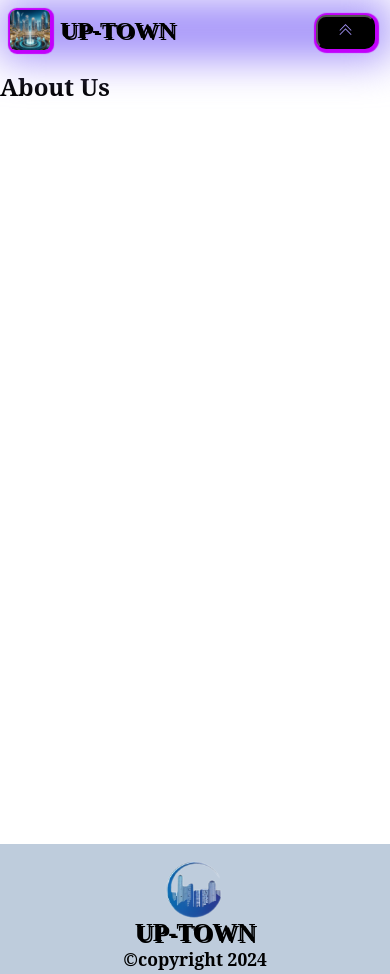
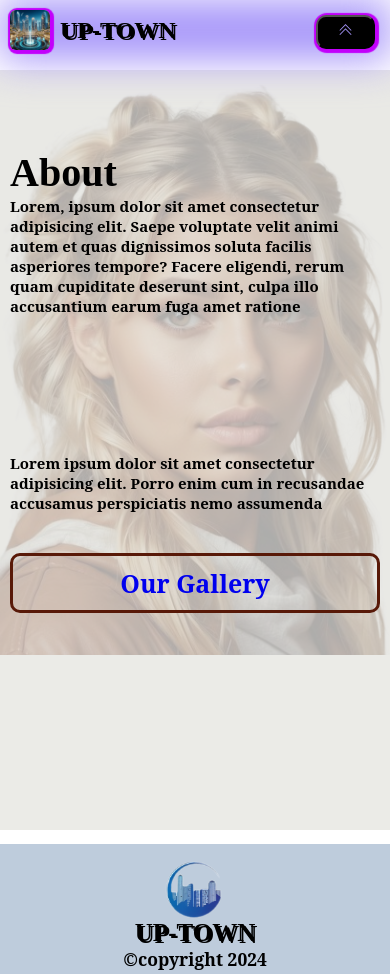
Before and after one commit to Clifford-Joshua/UpTown, a React (Create React App) app: page /about in a window 390 px wide. Built offline with nearby package versions, Linux system fonts and the light colour scheme.

Commit message:
Aboutpage

```diff
--- a/src/index.css
+++ b/src/index.css
@@ -18,9 +18,11 @@
   --font-weight-600: 600;
   --padding-biggest: 70px;
   --logo-margin--600: 15px;
+  --darkgray-color: #581908;
   --font-variation: "wdth" 100;
   --trnasition-all: 1s all linear;
   --text-shadows: 2px 2px black;
+  --slantgray-background: #f4f3ee;
   --font-family: "Noto Serif", serif;
   --box-shadows: 1px 1px 1px 3px #c200fb;
   --font-family-logo: "Kalnia Glaze", serif;
@@ -44,6 +46,7 @@ body {
 nav {
   top: 0;
   width: 100%;
+  z-index: 222;
   display: flex;
   flex-wrap: wrap;
   position: fixed;
@@ -55,6 +58,24 @@ a {
 }
 ul {
   list-style-type: none;
+}
+
+img {
+  display: block;
+}
+.links {
+  display: block;
+  text-align: center;
+  border-radius: 10px;
+  font-size: var(--font-big);
+  padding: var(--padding-small);
+  margin-top: var(--padding-big);
+  font-weight: var(--font-weight-600);
+  border: 3px solid var(--darkgray-color);
+}
+.links:hover {
+  background-color: orange;
+  color: var(--slantgray-background);
 }
 /* ==nav logo */
 .logo {
@@ -133,6 +154,17 @@ ul {
 .home-text h2 {
   font-size: var(--font-big);
 }
+/* ====page setup=== */
+.pagesetup {
+  min-height: 90vh;
+  background-color: var(--slantgray-background);
+}
+
+/* ==logoo family font = */
+.new-font {
+  font-size: var(--padding-big);
+  font-family: var(--font-family-logo);
+}
 /*=====  Logo ==== */
 .Homepage img,
 .footer img {
@@ -163,6 +195,23 @@ ul {
 .footer h2 {
   text-shadow: var(--text-shadows);
   font-family: var(--font-family-logo);
+}
+/* ===two split div == */
+.two-div {
+  display: flex;
+}
+.about-bg {
+  width: 40%;
+  background-color: #e8e8e5bc;
+}
+
+.coloum-set {
+  width: 60%;
+  display: grid;
+  column-gap: 20px;
+  align-items: center;
+  font-size: var(--font-size);
+  grid-template-columns: repeat(auto-fit, minmax(200px, 1fr));
 }
 
 /* ====phone size === */
@@ -203,4 +252,37 @@ ul {
     font-size: var(--font-size);
     box-shadow: var(--box-shadows);
   }
+  .two-div {
+    position: relative;
+    flex-direction: column;
+  }
+  .two-div > *:not(.about-bg) {
+    top: 0;
+    width: 100%;
+    color: black;
+    min-height: 90vh;
+    position: absolute;
+    background-color: #e8e8e5bc;
+    padding: var(--padding-small);
+  }
+  .about-bg {
+    width: 100%;
+  }
+  .about-bg img {
+    width: 100%;
+  }
 }
+/* ====Ipad=== */
+@media screen and (min-width: 768px) and (max-width: 999px) {
+  .two-div {
+    display: grid;
+  }
+  .about-bg,
+  .coloum-set {
+    width: 100%;
+    height: 100%;
+  }
+  .coloum-set {
+    padding: var(--padding-big);
+  }
+}
--- a/src/pages/About.js
+++ b/src/pages/About.js
@@ -1,9 +1,34 @@
 import React from "react";
-
+import AboutImg from "../Images/Aboul-Bg.png";
+import { Link } from "react-router-dom";
 const About = () => {
   return (
     <section className="pages">
-      <h2>About Us</h2>
+      {/* ==pageSetUp=== */}
+      <div className="pagesetup two-div">
+        <div className="about-bg">
+          <img src={AboutImg} alt="About-bg" />
+        </div>
+        <div className="coloum-set">
+          <div>
+            <h2 className="new-font">About</h2>
+            <p>
+              Lorem, ipsum dolor sit amet consectetur adipisicing elit. Saepe
+              voluptate velit animi autem et quas dignissimos soluta facilis
+              asperiores tempore? Facere eligendi, rerum quam cupiditate
+              deserunt sint, culpa illo accusantium earum fuga amet ratione
+            </p>
+          </div>
+          <div>
+            <p>
+              Lorem ipsum dolor sit amet consectetur adipisicing elit. Porro
+              enim cum in recusandae accusamus perspiciatis nemo assumenda
+            </p>
+            <Link className="links">Our Gallery</Link>
+          </div>
+          <p></p>
+        </div>
+      </div>
     </section>
   );
 };
```
